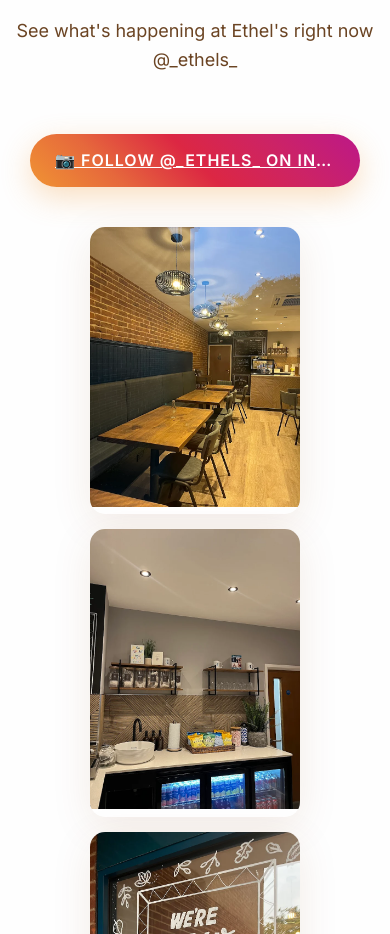
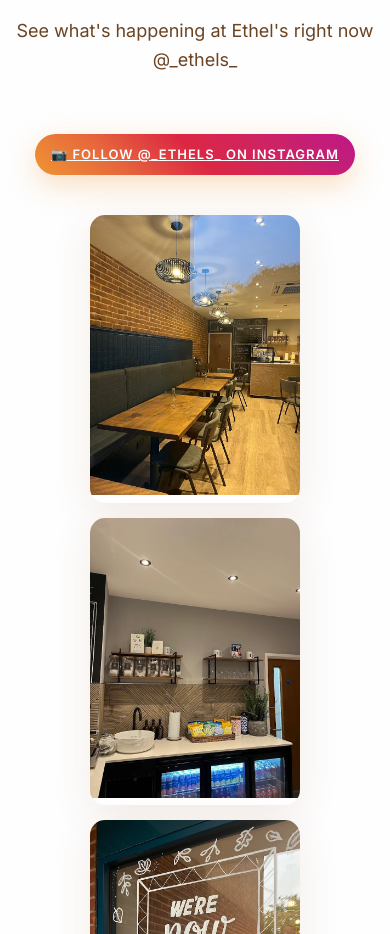
Before and after one commit to philvuai/ethels-coffee-shop, a plain HTML site: page index.html in a window 390 px wide. Shown: the part 2625-3559 px from the top of the page. Drawn offline with nearby package versions, Linux system fonts and the light colour scheme; a script that the page names is missing.

Commit message:
Fix Instagram button overlap issue and restore proper image grid spacing

```diff
--- a/styles.css
+++ b/styles.css
@@ -1098,24 +1098,28 @@ body {
 
     /* Instagram button mobile fixes */
     .instagram-btn {
-        font-size: 16px !important;
-        padding: 12px 20px !important;
-        max-width: 85vw !important;
+        font-size: 14px !important;
+        padding: 12px 16px !important;
+        max-width: calc(100vw - 40px) !important;
         margin: 0 auto !important;
         display: block !important;
         text-align: center !important;
-        word-break: break-word;
-        line-height: 1.4;
+        white-space: nowrap;
+        overflow: hidden;
+        text-overflow: ellipsis;
+        box-sizing: border-box;
     }
 
     .instagram-cta-header {
         margin: 25px 0 35px !important;
-        padding: 0 15px !important;
+        padding: 0 20px !important;
+        width: 100%;
+        box-sizing: border-box;
     }
 
     .instagram-fallback {
-        grid-template-columns: 1fr;
-        gap: 15px;
+        grid-template-columns: repeat(auto-fit, minmax(280px, 1fr));
+        gap: 20px;
     }
 }
 
@@ -1149,20 +1153,23 @@ body {
     }
 
     .instagram-btn {
-        font-size: 16px !important;
-        padding: 15px 25px !important;
+        font-size: 13px !important;
+        padding: 10px 12px !important;
         white-space: nowrap;
         overflow: hidden;
         text-overflow: ellipsis;
-        max-width: 90vw;
+        max-width: calc(100vw - 30px) !important;
         margin: 0 auto;
         display: block;
         text-align: center;
+        box-sizing: border-box;
     }
 
     .instagram-cta-header {
-        margin: 30px 0 40px;
-        padding: 0 10px;
+        margin: 20px 0 30px;
+        padding: 0 15px;
+        width: 100%;
+        box-sizing: border-box;
     }
 }
 
```
